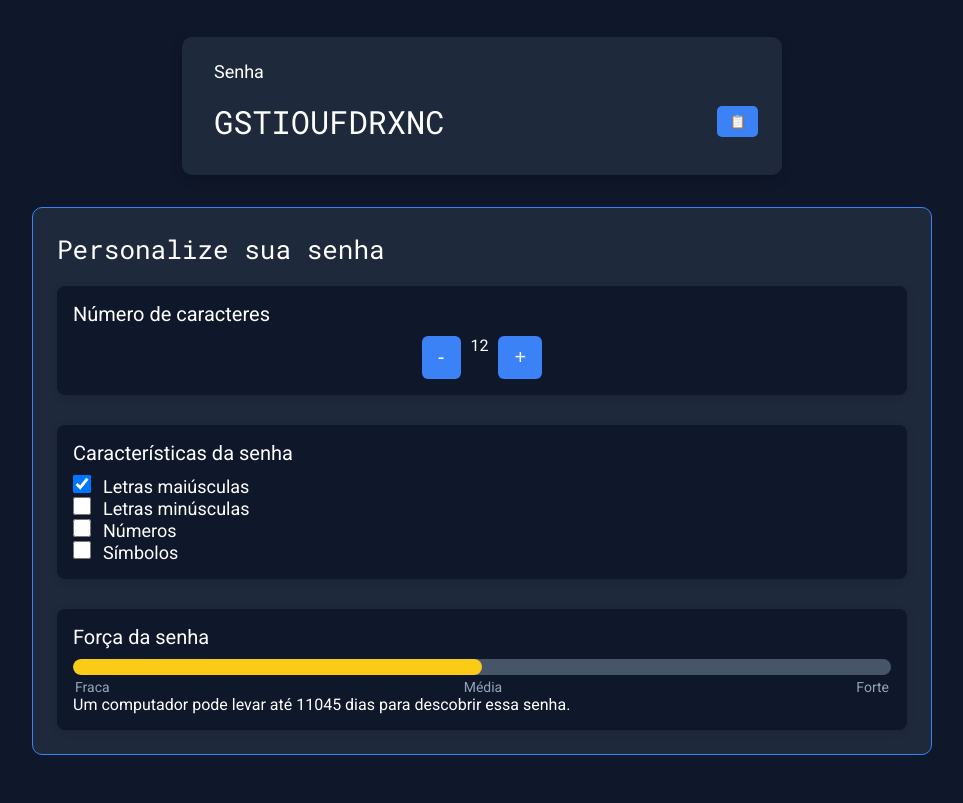
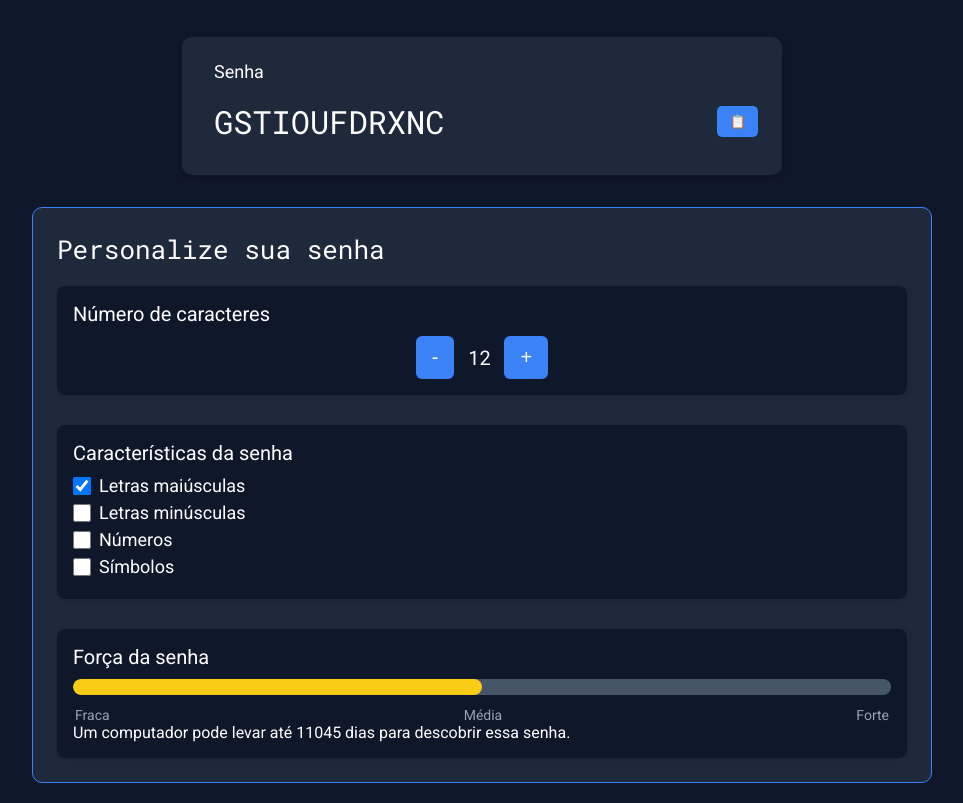
Before and after one commit to Riqueb5526p/Gerador_senhas, a plain HTML site: page index.html in a window 1280 px wide. Shown: the part 201-1004 px from the top of the page, without its empty margins (158-1121 px from the left). Before the commit the page ends 976 px from the top, so only its background shows below. Drawn offline with Linux system fonts and the light colour scheme.

Commit message:
correcao css

```diff
--- a/style.css
+++ b/style.css
@@ -128,8 +128,15 @@ body {
 .parametro-senha-botoes {
   display: flex;
   justify-content: center;
+  align-items: center;
   gap: 10px;
   margin-top: 8px;
+}
+
+.parametro-senha__texto {
+  font-size: 20px;
+  min-width: 30px;
+  text-align: center;
 }
 
 .parametro-senha__botao {
@@ -147,18 +154,9 @@ body {
   background-color: var(--destaque);
 }
 
-.parametro-senha-textos {
+.parametro-senha-checkbox {
   display: flex;
-  justify-content: space-between;
-  font-size: 14px;
-  color: #94a3b8;
-  margin-top: 4px;
-  padding: 0 2px;
-}
-
-}
-
-.parametro-senha-checkbox {
+  align-items: center;
   margin: 6px 0;
 }
 
@@ -188,6 +186,14 @@ label {
   border-radius: 8px;
 }
 
+.parametro-senha-textos {
+  display: flex;
+  justify-content: space-between;
+  font-size: 14px;
+  color: #94a3b8;
+  margin-top: 12px;
+  padding: 0 2px;
+}
 
 .fraca {
   background-color: #ef4444;
```
